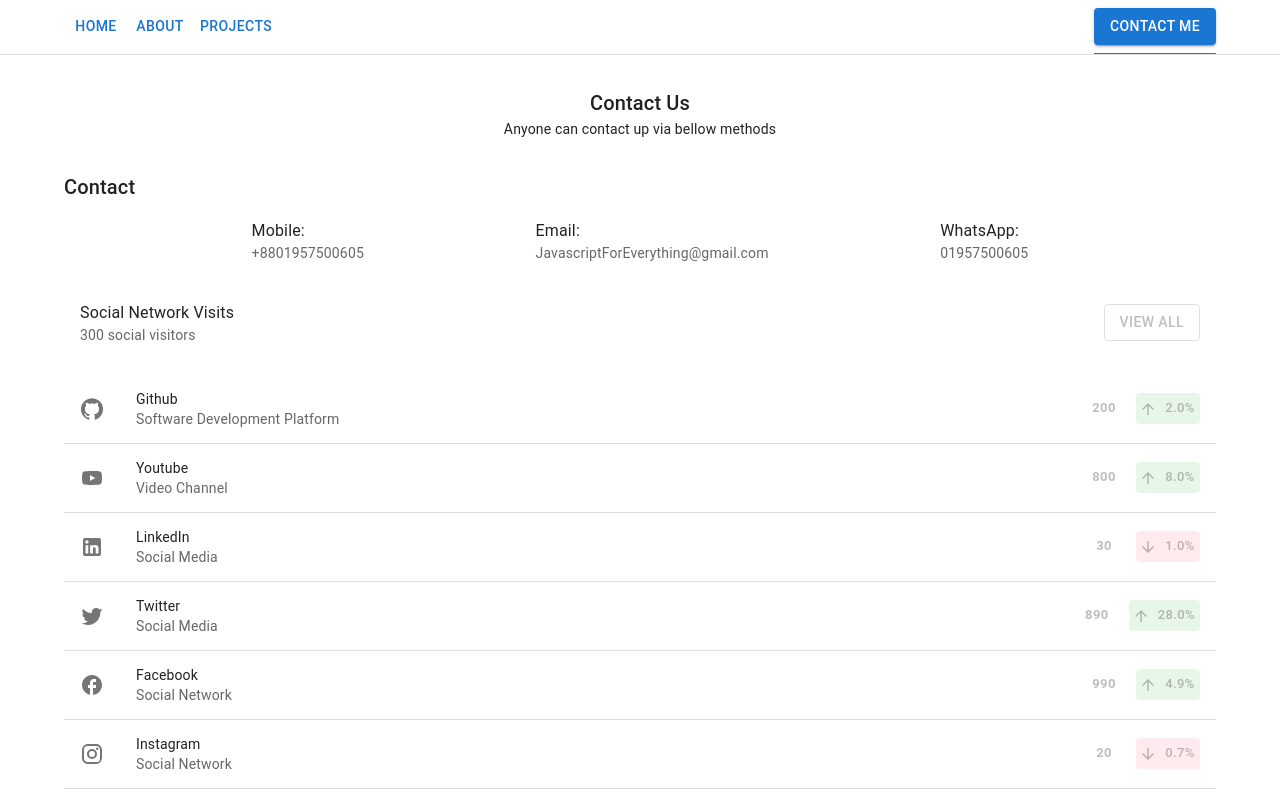
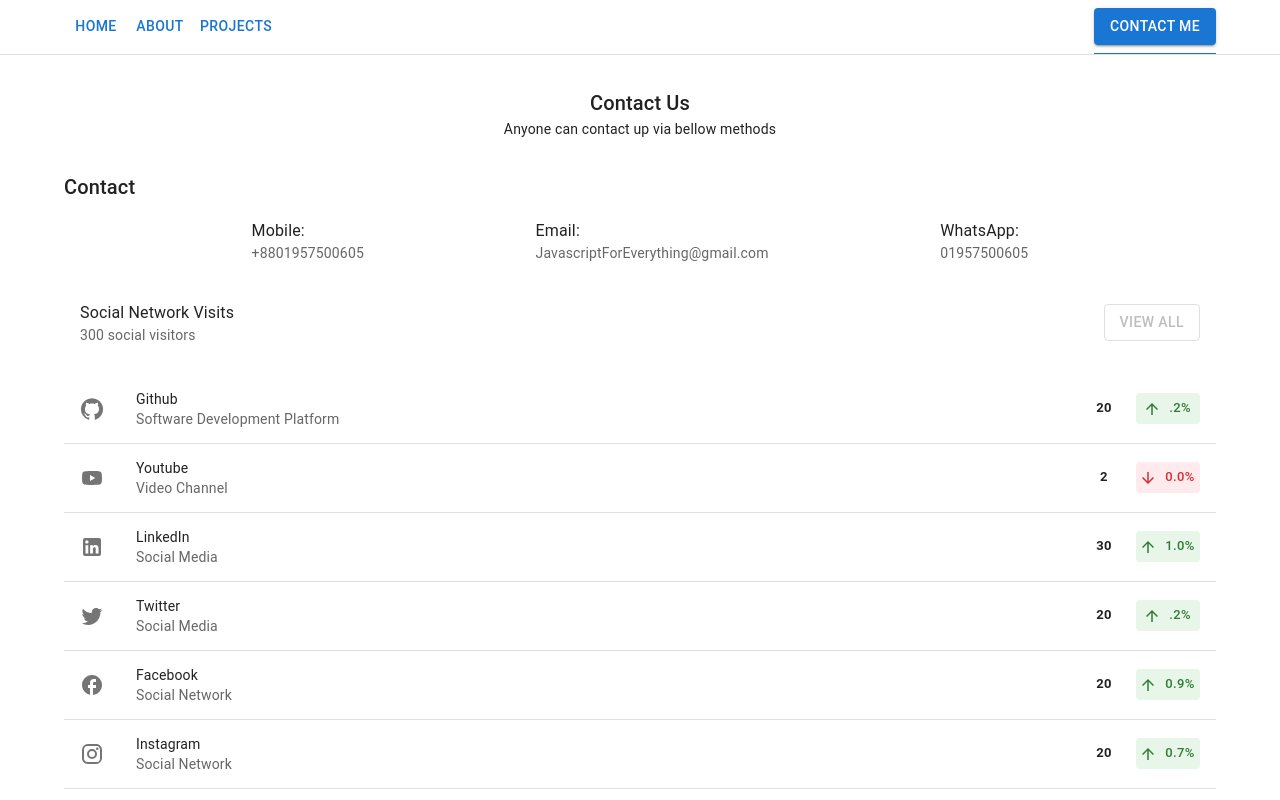
Before and after one commit to JavaScriptForEverything/portfolio, a Next.js app: page /contact in a window 1280 px wide. Shown: the top 800 px of the page. Built offline with nearby package versions, Linux system fonts and the light colour scheme.

Commit message:
re-correct followers numbers

```diff
--- a/components/socialMediaList.tsx
+++ b/components/socialMediaList.tsx
@@ -7,7 +7,6 @@
 import ListItemIcon from '@mui/material/ListItemIcon'
 import ListItemText from '@mui/material/ListItemText'
 import ListItemButton from '@mui/material/ListItemButton'
-import MuiLink from '@mui/material/Link'
 
 import { green, red } from '@mui/material/colors'
 
@@ -25,18 +24,16 @@
 	{
 		label: 'Github',
 		title: 'Software Development Platform',
-		follower: 200,
-		people: '2.0%',
-		indicator: true,
+		follower: 20,
+		people: '.2%',
 		Icon: GitHubIcon,
 		path: 'https://github.com/JavaScriptForEverything'
 	},
 	{
 		label: 'Youtube',
 		title: 'Video Channel',
-		follower: 800,
-		people: '8.0%',
-		indicator: true,
+		follower: 2,
+		people: '0.0%',
 		Icon: YouTubeIcon,
 		path: 'https://www.youtube.com/@JavaScriptForEverything'
 	},
@@ -45,25 +42,22 @@
 		title: 'Social Media',
 		follower: 30,
 		people: '1.0%',
-		indicator: false,
 		Icon: LinkedInIcon,
 		path: 'https://www.linkedin.com/in/javascriptforeverything/'
 	},
 	{
 		label: 'Twitter',
 		title: 'Social Media',
-		follower: 890,
-		people: '28.0%',
-		indicator: true,
+		follower: 20,
+		people: '.2%',
 		Icon: TwitterIcon,
 		path: 'https://twitter.com/JSforEverything'
 	},
 	{
 		label: 'Facebook',
 		title: 'Social Network',
-		follower: 990,
-		people: '4.9%',
-		indicator: true,
+		follower: 20,
+		people: '0.9%',
 		Icon: FacebookIcon,
 		path: 'https://www.facebook.com/JavaScriptForEverything'
 	},
@@ -72,7 +66,6 @@
 		title: 'Social Network',
 		follower: 20,
 		people: '0.7%',
-		indicator: false,
 		Icon: InstagramIcon,
 		path: 'https://www.instagram.com/javascriptforeverything/'
 	},
@@ -94,7 +87,7 @@
 				</List>
 
 				<List>
-					{socialMedias.map( ({ label, title, follower, people, Icon, indicator, path }) => (
+					{socialMedias.map( ({ label, title, follower, people, Icon, path }) => (
 						<ListItem key={label} divider dense>
 							<ListItemButton disableGutters component={Link} href={path} target='_blank'>
 							<ListItemIcon><Icon /></ListItemIcon>
@@ -102,12 +95,12 @@
 								primary={label}
 								secondary={title}
 							/>
-							<Button disabled color='inherit' size='small' sx={{ fontWeight: 'bold' }} >{follower}</Button>
-							<Button disabled
-								color={ indicator ? 'success' : 'error' }
+							<Button color='inherit' size='small' sx={{ fontWeight: 'bold' }} >{follower}</Button>
+							<Button
+								color={ follower >= 20 ? 'success' : 'error' }
 								size='small'
-								startIcon={ indicator ?  <ArrowUpwardIcon fontSize='small' /> :<ArrowDownwardIcon fontSize='small' /> }
-								sx={{ backgroundColor: indicator ? green[50] : red[50] }}
+								startIcon={ follower >= 20 ?  <ArrowUpwardIcon fontSize='small' /> :<ArrowDownwardIcon fontSize='small' /> }
+								sx={{ backgroundColor: follower >= 20 ? green[50] : red[50] }}
 							>{people}</Button>
 							</ListItemButton>
 						</ListItem>
```
